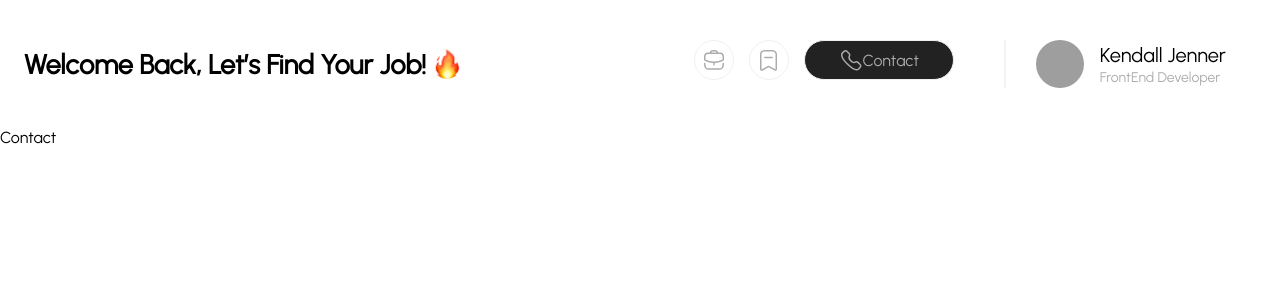
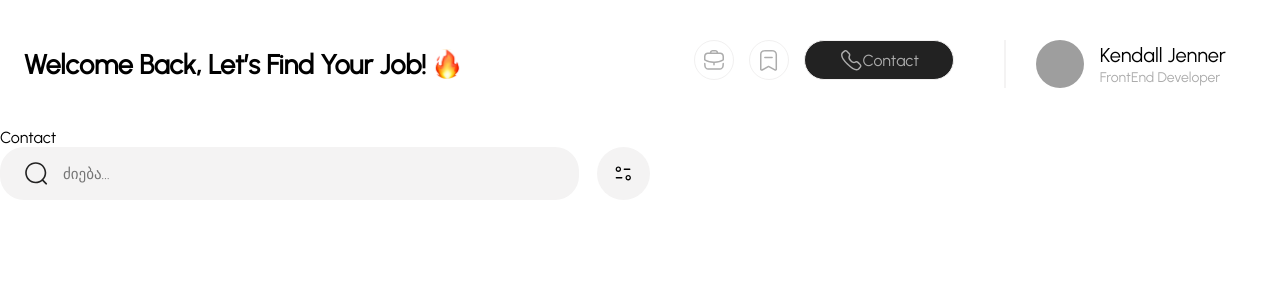
Before and after one commit to NikkaNamoradze/HireHub, a React (Vite) app: page /contact in a window 1280 px wide. Shown: the top 300 px of the page. Built offline with nearby package versions, Linux system fonts and the light colour scheme; grey boxes are pictures that could not be loaded.

Commit message:
SearchBar

```diff
--- /dev/null
+++ b/src/components/SearchBar/Filter.tsx
@@ -0,0 +1,26 @@
+import React from 'react';
+import { styled } from 'styled-components';
+import filter from "../../assets/icons/filter.svg";
+
+function Filter() {
+    return (
+        <FilterButton>
+        <FilterIcon src={filter} alt="Filter" />
+      </FilterButton>
+    );
+}
+
+export default Filter;
+
+const FilterButton = styled.button`
+  display: flex;
+  align-items: center;
+  border: none;
+  cursor: pointer;
+`;
+
+const FilterIcon = styled.img`
+  height: 53px;
+  width: 53px;
+  margin-left: 18px;
+`;
--- /dev/null
+++ b/src/components/SearchBar/SearchhBar.tsx
@@ -0,0 +1,49 @@
+import React from 'react';
+import { styled } from 'styled-components';
+import search from "../../assets/icons/search.svg";
+import filter from "../../assets/icons/filter.svg";
+import Filter from './Filter';
+
+
+const SearchBarContainer = styled.div`
+  display: flex;
+  align-items: center;
+  width: 579px;
+  height: 53px;
+  border-radius: 24px;
+  padding: 0 10px;
+  background-color: #F4F3F3;
+`;
+
+const SearchInput = styled.input`
+  all: unset;
+  border: none;
+  outline: none;
+  font-size: 15px;
+  margin-left: 15px;
+  background-color: #F4F3F3;
+`;
+
+
+const SearchBarWrapper = styled.div`
+  display: flex;
+  align-items: center;
+`;
+
+const SearchImg = styled.img`
+    margin-left: 15px;
+`
+
+function SearchBar() {
+  return (
+    <SearchBarWrapper>
+      <SearchBarContainer>
+        <SearchImg src={search} alt="Search" />
+        <SearchInput type="text" placeholder="ძიება..." />
+      </SearchBarContainer>
+      <Filter/>
+    </SearchBarWrapper>
+  );
+}
+
+export default SearchBar;
--- a/src/pages/Contact.tsx
+++ b/src/pages/Contact.tsx
@@ -1,8 +1,9 @@
 import React from 'react'
+import SearchhBar from '../components/SearchBar/SearchhBar'
 
 function Contact() {
   return (
-    <div>Contact</div>
+    <><div>Contact</div><SearchhBar /></>
   )
 }
 
--- a/src/pages/Home.tsx
+++ b/src/pages/Home.tsx
@@ -2,6 +2,7 @@ import React from 'react'
 import { styled } from 'styled-components';
 
 import MainComponent from '../components/main_component/MainComponent';
+import SearchBar from '../components/SearchBar/SearchhBar';
 
 function Home() {
   return (
```
Also changed, not shown: src/assets/icons/filter.svg (added), src/assets/icons/search.svg (added).
